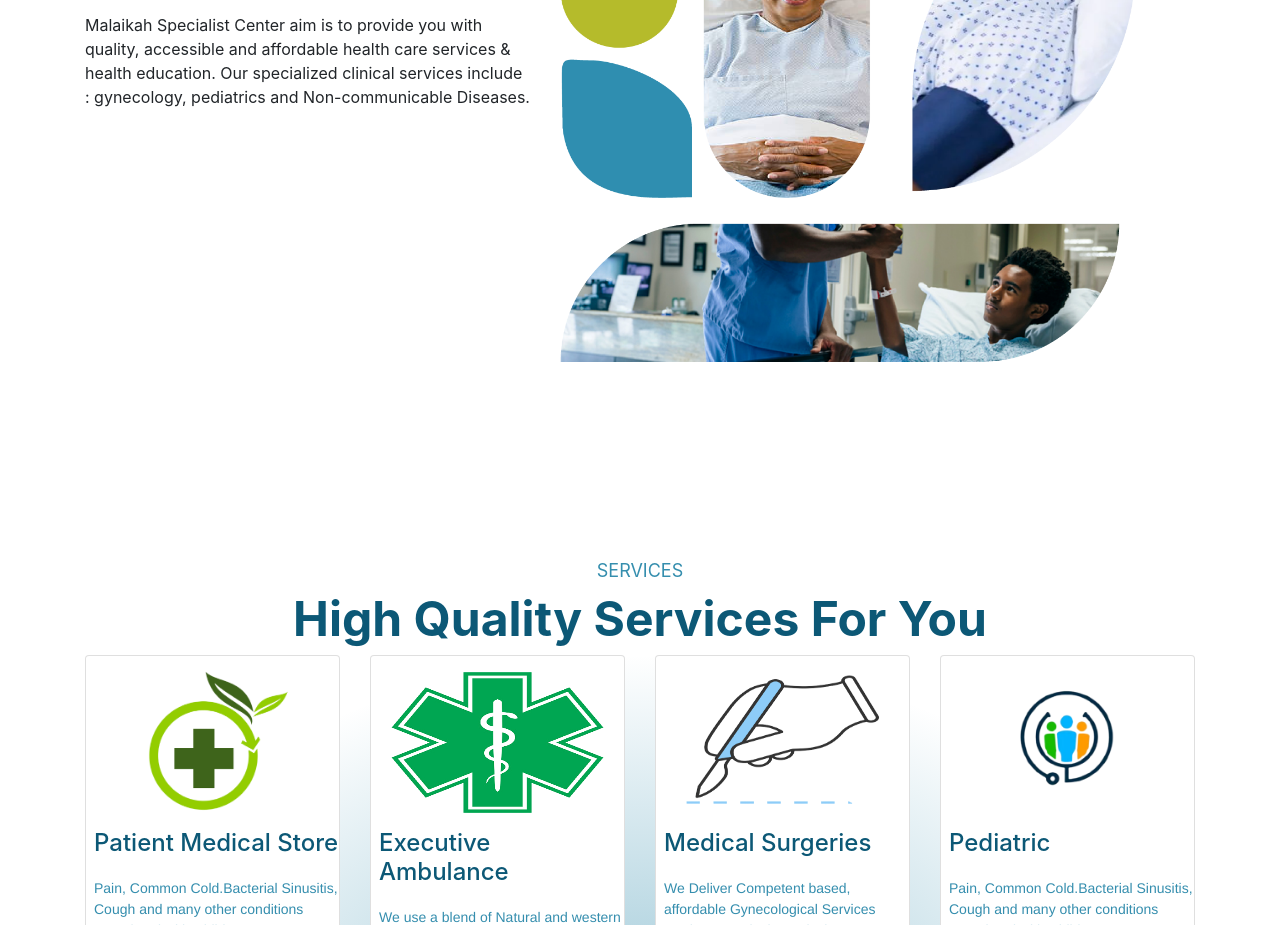
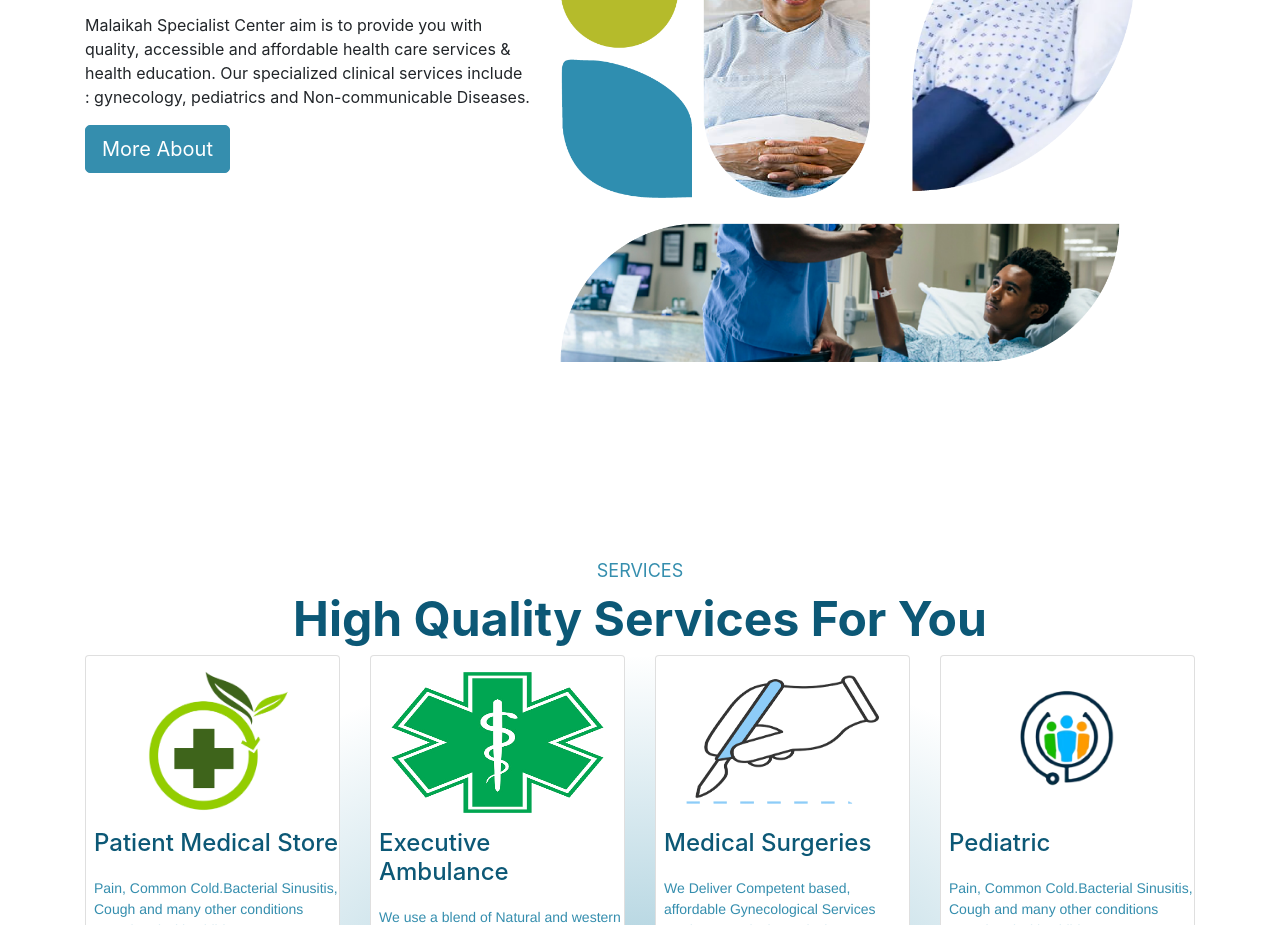
Before and after one commit to joshuamakula/Malaikah, a React (Create React App) app: page / in a window 1280 px wide. Shown: the part 1040-1965 px from the top of the page. Built offline with nearby package versions, Linux system fonts and the light colour scheme.

Commit message:
Start working on the Appointment section

```diff
--- a/src/components/About.js
+++ b/src/components/About.js
@@ -1,5 +1,5 @@
 import React from 'react';
-import { Col, Container, Row } from 'react-bootstrap';
+import { Col, Container, Row, Button } from 'react-bootstrap';
 import about from "../images/about.png"
 
 function About() {
@@ -10,6 +10,9 @@
                     <h1 className="section-title"><a name="about">ABOUT US</a></h1>
                     <p>Malaikah Specialist Center aim is to provide you with quality, accessible and affordable health care services & health education. Our specialized clinical services include : gynecology, pediatrics and Non-communicable Diseases.</p>
                     <p>Malaikah Specialist Center aim is to provide you with quality, accessible and affordable health care services & health education. Our specialized clinical services include : gynecology, pediatrics and Non-communicable Diseases.</p>
+                    <Button variant="primary" size="lg">
+                        More About
+                    </Button>{' '}
                 </Col>
                 <Col md={12} lg={7}>
                     <img src={about} className="about-image" alt="About us in picture"/>
```
Also changed, not shown: src/components/Appointment.js (added, +8 -0 lines).
